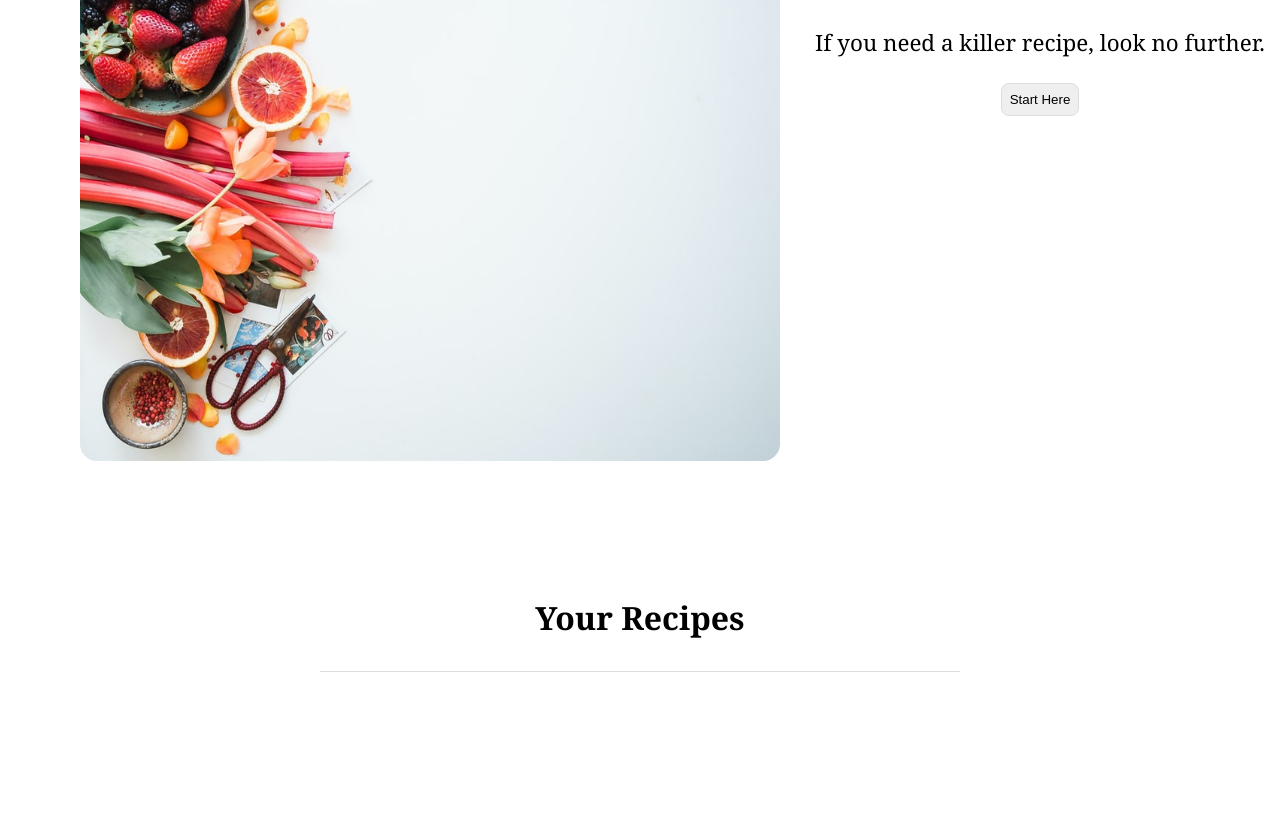
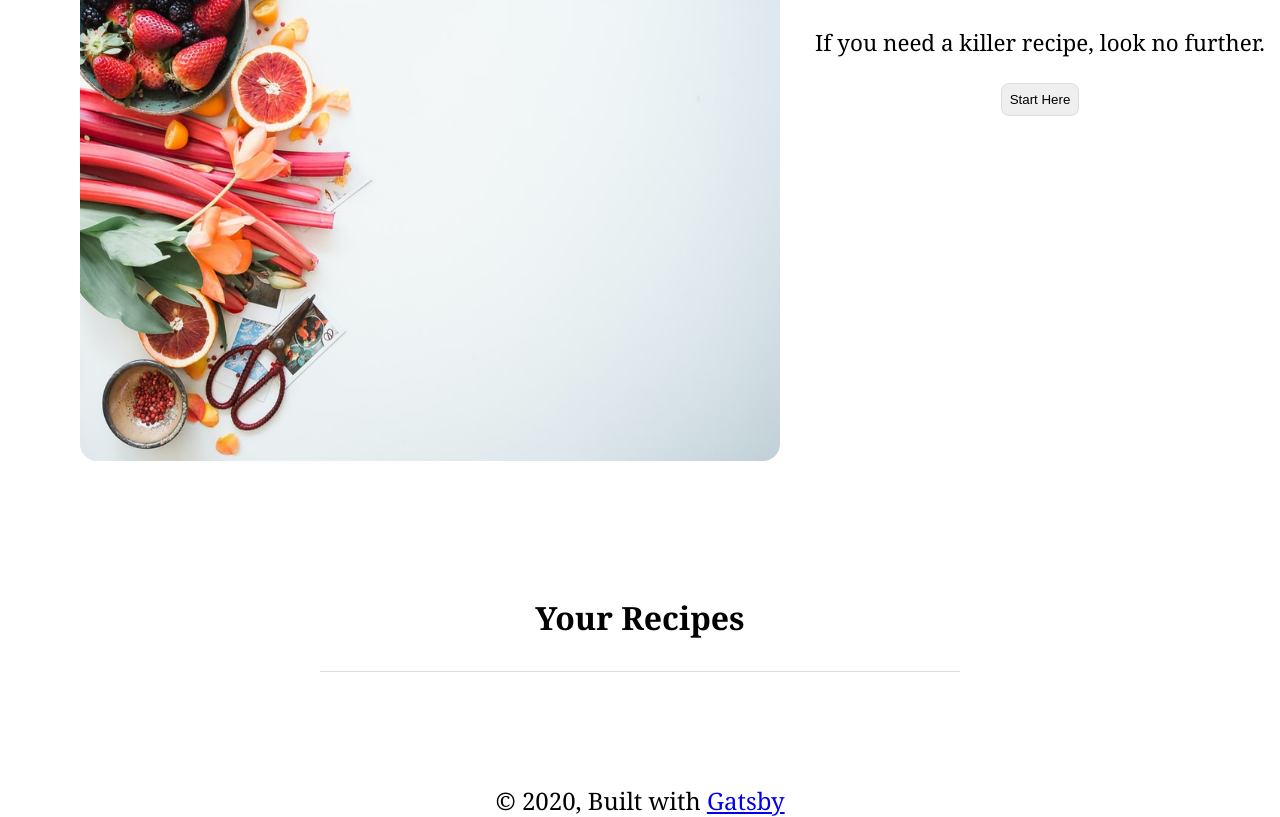
Before and after one commit to KerronKing/recipe-center, a Gatsby site: page / in a window 1280 px wide. Shown: the part 187-1004 px from the top of the page. Before the commit the page ends 923 px from the top, so only its background shows below. Built offline with nearby package versions, Linux system fonts and the light colour scheme; Gatsby itself is replaced by a stand-in of ours.

Commit message:
style: introduce footer and add styling

```diff
--- a/src/components/layout.js
+++ b/src/components/layout.js
@@ -1,12 +1,12 @@
 import React from 'react';
 import PropTypes from 'prop-types';
-// import Footer from './footer';
+import Footer from './footer';
 
 const Layout = ({ children }) => (
   <>
     <div>
       <main>{children}</main>
-      {/* <Footer /> */}
+      <Footer />
     </div>
   </>
 );
--- a/src/styles.css
+++ b/src/styles.css
@@ -48,6 +48,7 @@ button:hover {
   display: flex;
   flex-direction: row;
   flex-wrap: wrap;
+  margin-bottom: 3rem;
   text-align: center;
 }
 .recipe-area {
@@ -65,3 +66,7 @@ button:hover {
 .recipe-desc {
   padding: 1rem;
 }
+footer {
+  font-size: 1.5rem;
+  text-align: center;
+}
```
